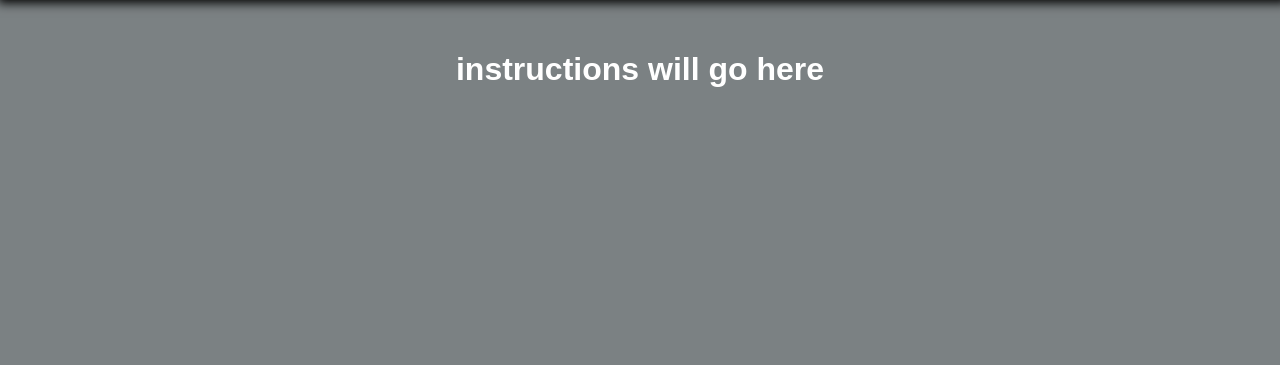
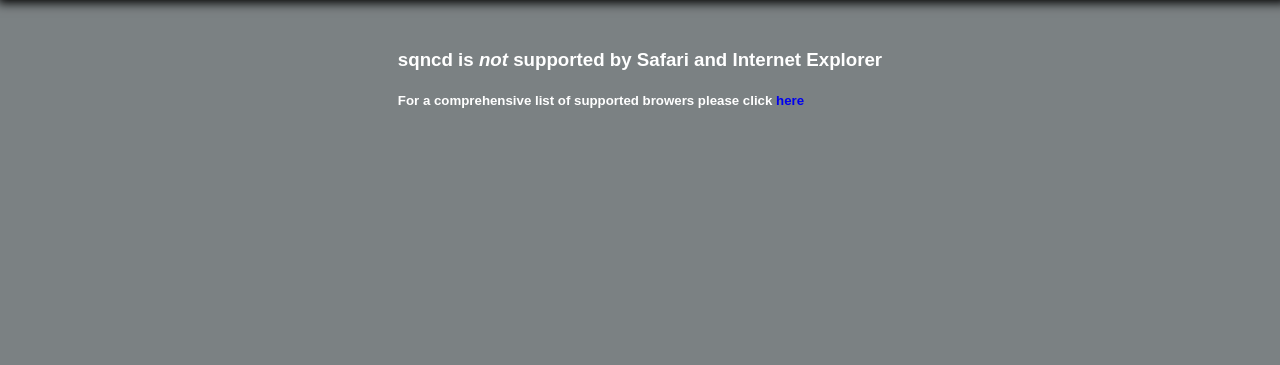
Before and after one commit to muno17/sqncd, a Flask app: page /manual in a window 1280 px wide. Shown: the part 55-420 px from the top of the page. Run offline with Flask 2, Linux system fonts and the light colour scheme.

Commit message:
add browser support info in manual page

```diff
--- a/templates/index.html
+++ b/templates/index.html
@@ -1,12 +1,11 @@
 {% extends "layout.html" %}
 
 {% block title %}
-    Main
+    Home
 {% endblock %}
 
 {% block main %}
 
-    <a class="mainLink" href="/sqncd">sqncd</a>
-    <h1> test </h1>
+    <h1> COMING SOON </h1>
 
 {% endblock %}
--- a/templates/manual.html
+++ b/templates/manual.html
@@ -5,7 +5,9 @@
 {% endblock %}
 
 {% block main %}
-
-    <h1>instructions will go here</h1>
+    <div>
+        <h3>sqncd is <strong><em>not</em></strong> supported by Safari and Internet Explorer</h3>
+        <h5>For a comprehensive list of supported browers please click <a href="https://caniuse.com/midi" target="_blank">here</a></h5>
+    </div>
 
 {% endblock %}
```
